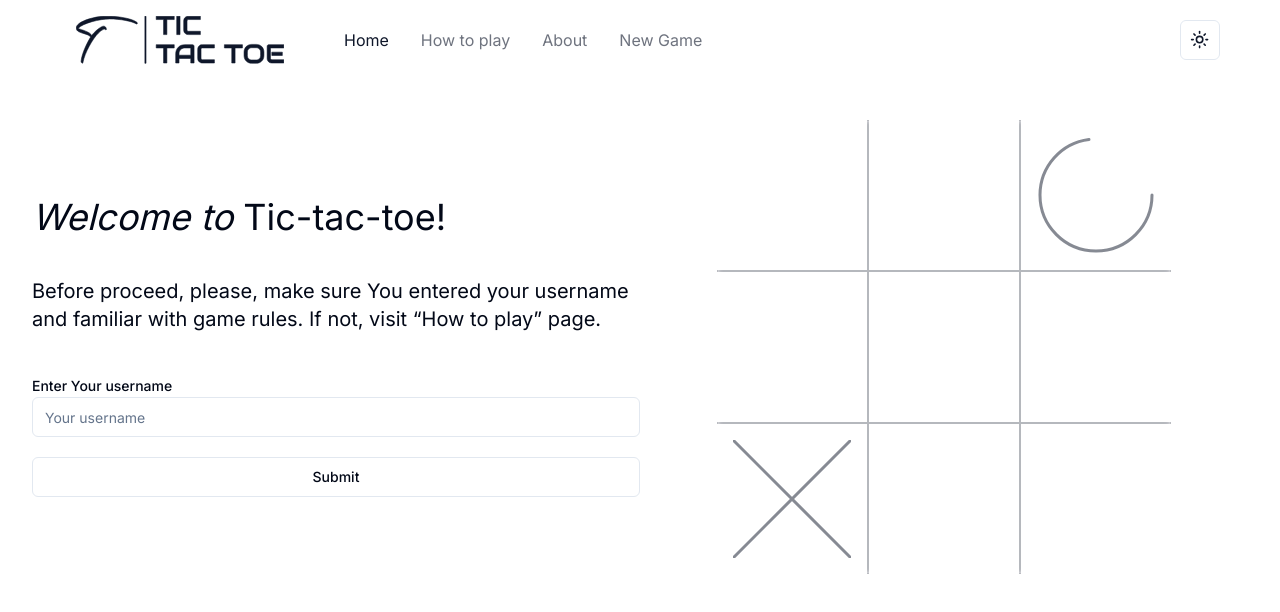
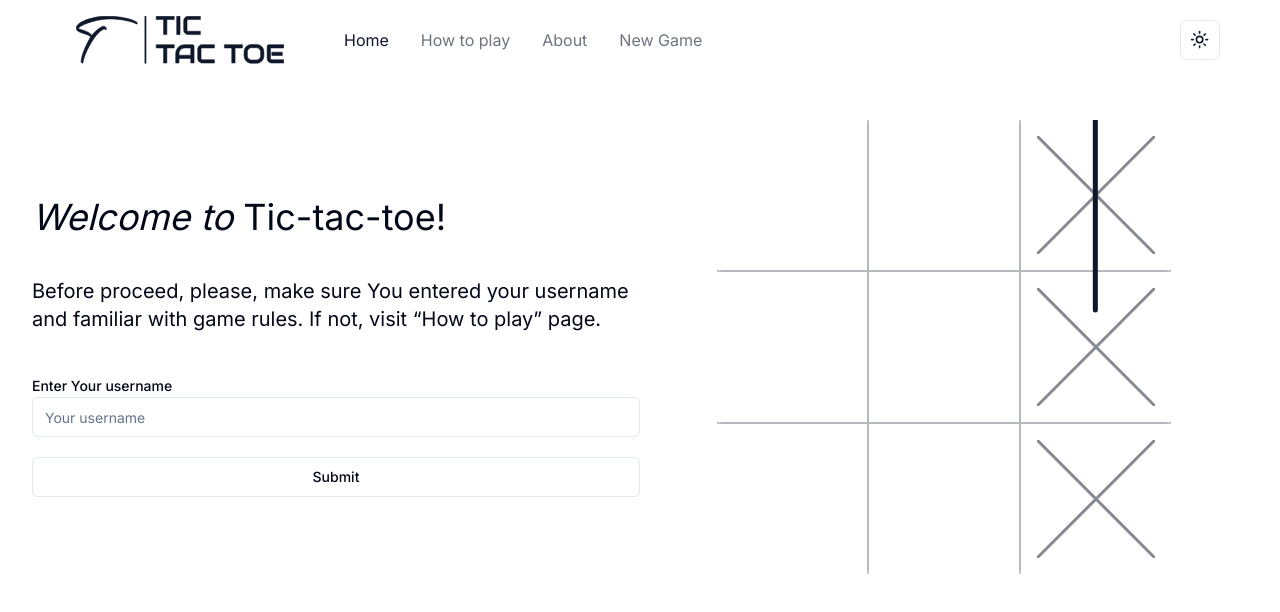
Before and after one commit to JohnnieWalked/tic-tac-toe, a Next.js app: page / in a window 1280 px wide. Shown: the top 612 px of the page. Built offline with nearby package versions, Linux system fonts and the light colour scheme.

Commit message:
feat: added animation of vertical endGameLine;

```diff
--- /dev/null
+++ b/src/components/EndGameLine.tsx
@@ -0,0 +1,34 @@
+'use client';
+
+import { motion } from 'framer-motion';
+import { draw } from './GameSquare';
+
+type EndGameLineParams = {
+  x1?: string;
+  y1?: string;
+  x2?: string;
+  y2?: string;
+};
+
+export default function EndGameLine({ x1, x2, y1, y2 }: EndGameLineParams) {
+  return (
+    <motion.svg
+      xmlns="http://www.w3.org/2000/svg"
+      initial="hidden"
+      animate="visible"
+      fill="none"
+      className=" absolute w-full h-full"
+    >
+      <motion.line
+        x1={x1}
+        y1={y1}
+        x2={x2}
+        y2={y2}
+        variants={draw}
+        strokeWidth={5}
+        strokeLinecap="round"
+        stroke="hsl(var(--primary))"
+      />
+    </motion.svg>
+  );
+}
--- a/src/components/GameField.tsx
+++ b/src/components/GameField.tsx
@@ -1,7 +1,7 @@
 'use client';
-import { ANIMATION_TEMPLATE } from '@/constants';
+import { ANIMATION_TEMPLATE, FIELD_SIZE } from '@/constants';
 
-import { motion } from 'framer-motion';
+import { AnimatePresence, motion } from 'framer-motion';
 import { useEffect, useState } from 'react';
 
 /* func-helpers */
@@ -13,6 +13,7 @@ import Divider from './Divider';
 
 /* styles */
 import './GameField.css';
+import EndGameLine from './EndGameLine';
 
 type GameFieldProps = {
   animateGameplay: boolean;
@@ -20,11 +21,19 @@ type GameFieldProps = {
   templateGameField?: number[][];
 };
 
+type EndLinePosition = {
+  x1: string;
+  y1: string;
+  x2: string;
+  y2: string;
+};
+
 export default function GameField({
   templateGameField,
   disableClickSquare,
   animateGameplay,
 }: GameFieldProps) {
+  const [endLinePosition, setEndLinePosition] = useState<EndLinePosition>();
   const [gameOver, setGameOver] = useState<boolean>(false);
   const [gameState, setGameState] = useState<number[][]>();
 
@@ -42,10 +51,12 @@ export default function GameField({
 
         await new Promise((r) => setTimeout(r, 1200));
 
-        const findWinner = calculateWinner(ANIMATION_TEMPLATE[i]);
+        const findWinner = calculateWinner(ANIMATION_TEMPLATE[i], FIELD_SIZE);
         if (findWinner?.winner) {
           console.log(findWinner.winner, 'player wins');
           console.log(findWinner.endGameAnimationStartFrom);
+          setGameOver(true);
+          setEndLinePosition(findWinner.endGameAnimationStartFrom);
           return;
         }
       }
@@ -54,9 +65,16 @@ export default function GameField({
   }, [animateGameplay]);
 
   /* end game */
-  // useEffect(() => {
-  //   if (calculateWinner(gameState)) setGameOver(true);
-  // }, [gameState]);
+  useEffect(() => {
+    async function gg() {
+      if (gameState && calculateWinner(gameState, FIELD_SIZE)) {
+        await new Promise((r) => setTimeout(r, 1200));
+        setGameOver(true);
+      }
+    }
+
+    if (!animateGameplay) gg();
+  }, [animateGameplay, gameState]);
 
   const renderedSquares = gameState?.flat().map((item, index) => {
     return (
@@ -67,12 +85,20 @@ export default function GameField({
   });
 
   return (
-    <motion.div className="game_field grid-cols-[100px_2px_100px_2px_100px] grid-rows-[100px_2px_100px_2px_100px] md:grid-cols-[125px_2px_125px_2px_125px] md:grid-rows-[125px_2px_125px_2px_125px] lg:grid-cols-[150px_2px_150px_2px_150px] lg:grid-rows-[150px_2px_150px_2px_150px] place-items-center items-center justify-center">
+    <motion.div className="game_field relative grid-cols-[100px_2px_100px_2px_100px] grid-rows-[100px_2px_100px_2px_100px] md:grid-cols-[125px_2px_125px_2px_125px] md:grid-rows-[125px_2px_125px_2px_125px] lg:grid-cols-[150px_2px_150px_2px_150px] lg:grid-rows-[150px_2px_150px_2px_150px] place-items-center items-center justify-center">
       {renderedSquares}
       <Divider className="divider1" />
       <Divider delay={1.1} direction="fromBottom" className="divider2" />
       <Divider delay={1.2} direction="fromLeft" className="divider3" />
       <Divider delay={1.3} direction="fromRight" className="divider4" />
+      {gameOver && (
+        <EndGameLine
+          x1={endLinePosition?.x1}
+          x2={endLinePosition?.x2}
+          y1={endLinePosition?.y1}
+          y2={endLinePosition?.y2}
+        />
+      )}
     </motion.div>
   );
 }
--- a/src/components/GameSquare.tsx
+++ b/src/components/GameSquare.tsx
@@ -1,7 +1,7 @@
 'use client';
 
 import { Button } from './ui/button';
-import { AnimatePresence, motion } from 'framer-motion';
+import { motion } from 'framer-motion';
 
 type GameSquareProps = {
   player: 1 | 2 | number;
@@ -10,13 +10,13 @@ type GameSquareProps = {
   children?: React.ReactNode;
 };
 
-const draw = {
+export const draw = {
   hidden: { pathLength: 0 },
   visible: () => {
     return {
       pathLength: 1,
       transition: {
-        pathLength: { type: 'spring', duration: 1, bounce: 0 },
+        pathLength: { duration: 1 },
       },
     };
   },
--- a/src/constants.ts
+++ b/src/constants.ts
@@ -1,64 +1,56 @@
+// export const ANIMATION_TEMPLATE = [
+//   [
+//     [0, 0, 0],
+//     [0, 0, 0],
+//     [1, 0, 0],
+//   ],
+//   [
+//     [0, 0, 2],
+//     [0, 0, 0],
+//     [1, 0, 0],
+//   ],
+//   [
+//     [0, 0, 2],
+//     [1, 0, 0],
+//     [1, 0, 0],
+//   ],
+//   [
+//     [2, 0, 2],
+//     [1, 0, 0],
+//     [1, 0, 0],
+//   ],
+//   [
+//     [2, 1, 2],
+//     [1, 0, 0],
+//     [1, 0, 0],
+//   ],
+//   [
+//     [2, 1, 2],
+//     [1, 0, 0],
+//     [1, 0, 2],
+//   ],
+//   [
+//     [2, 1, 2],
+//     [1, 0, 1],
+//     [1, 0, 2],
+//   ],
+//   [
+//     [2, 1, 2],
+//     [1, 2, 1],
+//     [1, 0, 2],
+//   ],
+// ];
+
+export const FIELD_SIZE = 3;
+
+/* VERTICAL CHECK */
 export const ANIMATION_TEMPLATE = [
   [
-    [0, 0, 0],
-    [0, 0, 0],
-    [1, 0, 0],
-  ],
-  [
-    [0, 0, 2],
-    [0, 0, 0],
-    [1, 0, 0],
-  ],
-  [
-    [0, 0, 2],
-    [1, 0, 0],
-    [1, 0, 0],
-  ],
-  [
-    [2, 0, 2],
-    [1, 0, 0],
-    [1, 0, 0],
-  ],
-  [
-    [2, 1, 2],
-    [1, 0, 0],
-    [1, 0, 0],
-  ],
-  [
-    [2, 1, 2],
-    [1, 0, 0],
-    [1, 0, 2],
-  ],
-  [
-    [2, 1, 2],
-    [1, 0, 1],
-    [1, 0, 2],
-  ],
-  [
-    [2, 1, 2],
-    [1, 2, 1],
-    [1, 0, 2],
+    [0, 0, 1],
+    [0, 0, 1],
+    [0, 0, 1],
   ],
 ];
-
-/* VERTICAL CHECK */
-// export const ANIMATION_TEMPLATE = [
-//   [
-//     [0, 0, 1],
-//     [0, 0, 0],
-//     [0, 0, 0],
-//   ],
-//   [
-//     [0, 0, 1],
-//     [0, 0, 1],
-//     [0, 0, 0],
-//   ],
-//   [
-//     [0, 0, 1],
-//     [0, 0, 1],
-//     [0, 0, 1],
-//   ],
-// ];
 
 /* HORIZONTAL CHECK */
 // export const ANIMATION_TEMPLATE = [
--- a/src/helpers/calculateWinner.tsx
+++ b/src/helpers/calculateWinner.tsx
@@ -41,40 +41,48 @@ export function calculateWinner(array: number[][], fieldSize = 3) {
     if (recursiveCheck(i, i + fieldSize)) {
       console.log('vertical win');
       return {
-        endGameAnimationStartFrom: `${i}x`,
+        /*
+          logic: make a proportion and find end of square; after that we divide full width/height of gameField by FIELD_SIZE and after divide by 2 to find center of block
+        */
+        endGameAnimationStartFrom: {
+          x1: `${((i + 1) / fieldSize) * 100 - 100 / fieldSize / 2}%`, //  i + 1 is needed to avoid starting from 0
+          y1: `0%`,
+          x2: `${((i + 1) / fieldSize) * 100 - 100 / fieldSize / 2}%`,
+          y2: '100%',
+        },
         winner: array.flat()[i],
       };
     }
   }
 
   /* horizontal check */
-  for (let i = 0; i < array.length; i++) {
-    if (array[i].every((item) => array[i][0] && item && item === array[i][0])) {
-      console.log('horizontal win');
-      return {
-        endGameAnimationStartFrom: `${i}y`,
-        winner: array[i][0],
-      };
-    }
-  }
+  // for (let i = 0; i < array.length; i++) {
+  //   if (array[i].every((item) => array[i][0] && item && item === array[i][0])) {
+  //     console.log('horizontal win');
+  //     return {
+  //       endGameAnimationStartFrom: `${i}y`,
+  //       winner: array[i][0],
+  //     };
+  //   }
+  // }
 
   /* left-top-corner-diagonal check */
-  if (recursiveCheck(0, 0 + fieldSize, 1)) {
-    console.log('left-corner-diagonal win');
-    return {
-      endGameAnimationStartFrom: 'top-left-corner',
-      winner: array.flat()[0],
-    };
-  }
+  // if (recursiveCheck(0, 0 + fieldSize, 1)) {
+  //   console.log('left-corner-diagonal win');
+  //   return {
+  //     endGameAnimationStartFrom: 'top-left-corner',
+  //     winner: array.flat()[0],
+  //   };
+  // }
 
   /* right-top-corner-diagonal check */
-  if (recursiveCheck(fieldSize - 1, fieldSize - 1 + fieldSize, -1)) {
-    console.log('right-corner-diagonal win');
-    return {
-      endGameAnimationStartFrom: 'top-right-corner',
-      winner: array.flat()[fieldSize - 1],
-    };
-  }
+  // if (recursiveCheck(fieldSize - 1, fieldSize - 1 + fieldSize, -1)) {
+  //   console.log('right-corner-diagonal win');
+  //   return {
+  //     endGameAnimationStartFrom: 'top-right-corner',
+  //     winner: array.flat()[fieldSize - 1],
+  //   };
+  // }
 
   return null;
 }
```
